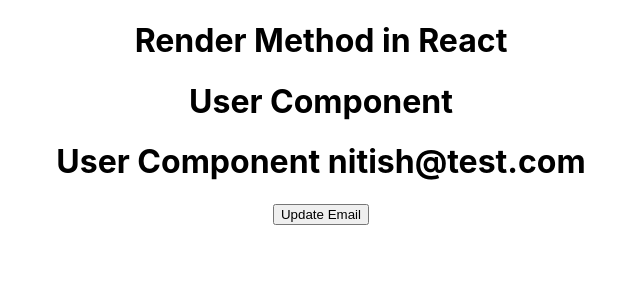
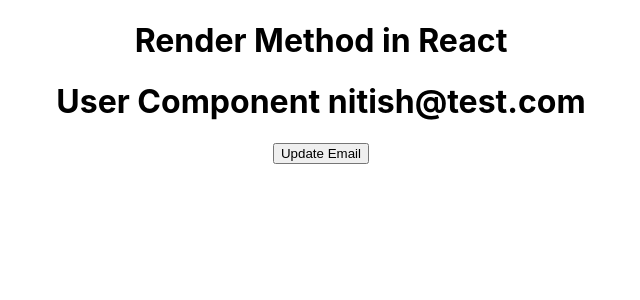
Before and after one commit to Nitish8800/React-Practice-Tutorial, a React (Create React App) app in the folder react_tutorial_3_state-fun/: page / in a window 1280 px wide. Shown: the top 300 px of the page, without its empty margins (319-959 px from the left). Built offline with nearby package versions, Linux system fonts and the light colour scheme.

Commit message:
React tutorial in Hindi #23 Render life cycle method

```diff
--- a/react_tutorial_3_state-fun/src/components/User.js
+++ b/react_tutorial_3_state-fun/src/components/User.js
@@ -25,7 +25,7 @@
     console.warn("Render method", this.state.email);
     return (
       <div>
-        <h1>User Component {this.props.name}</h1>
+        {/* <h1>User Component {this.props.name}</h1> */}
         <h1>User Component {this.state.email}</h1>
         <button onClick={() => this.setState({ email: "niku@gmail.com" })}>
           Update Email
```
